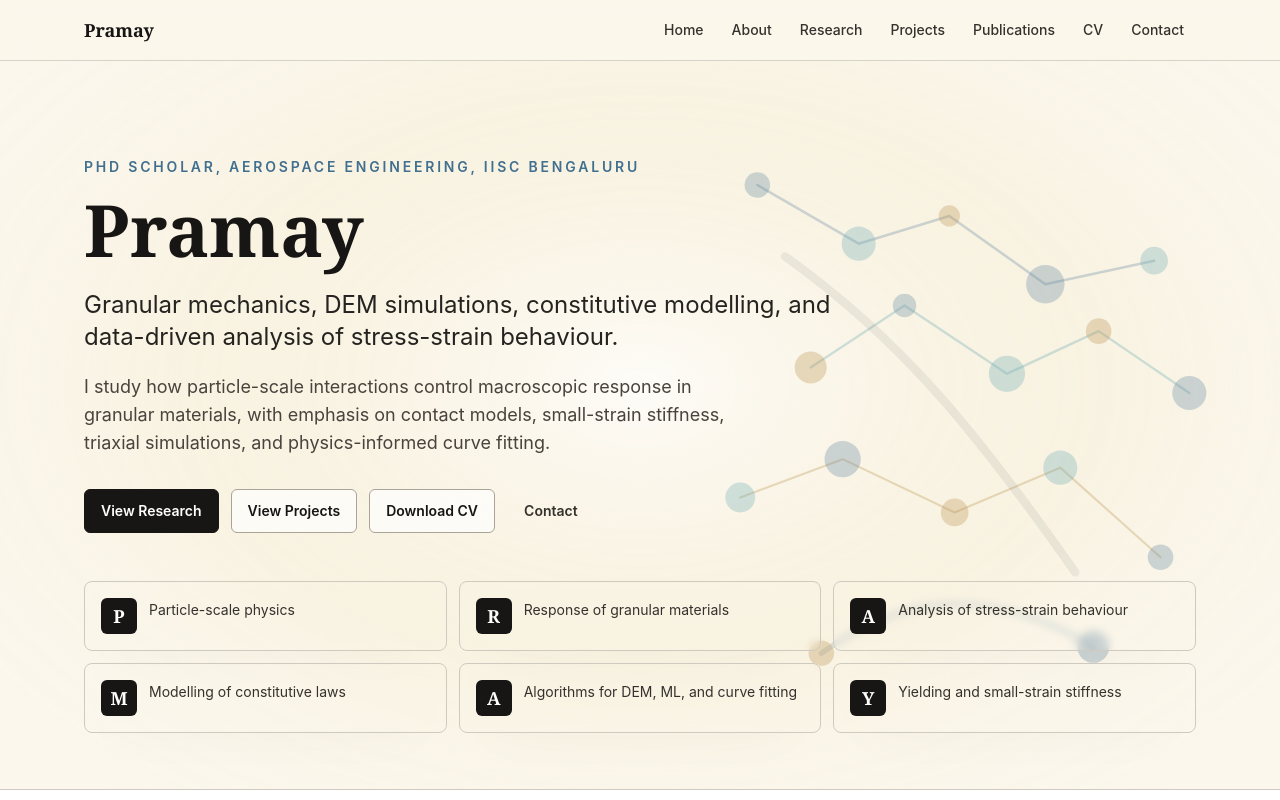
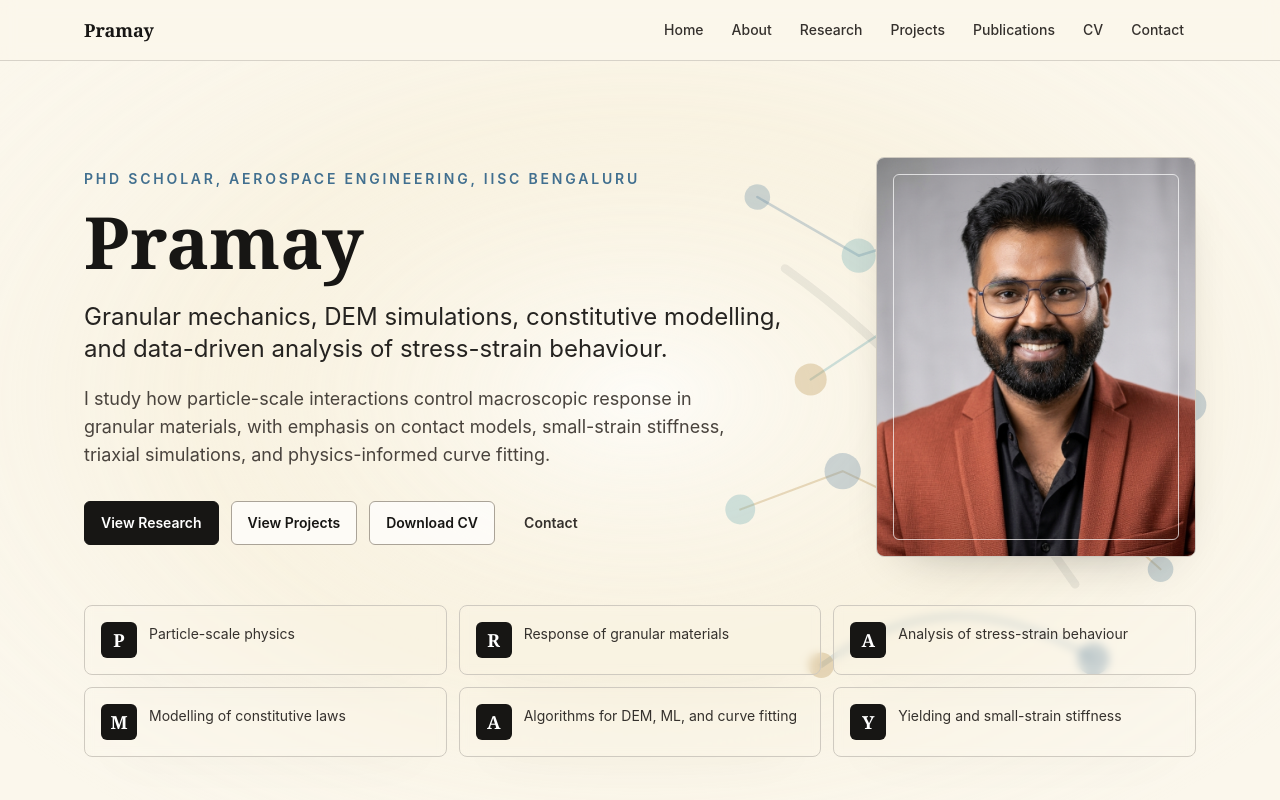
Before and after one commit to pramaybaero-droid/pramaybaero-droid.github.io, a React (Vite) app: page / in a window 1280 px wide. Shown: the top 800 px of the page. Built offline with nearby package versions, Linux system fonts and the light colour scheme.

Commit message:
Add profile photo to homepage

```diff
--- a/src/components/Hero.tsx
+++ b/src/components/Hero.tsx
@@ -3,6 +3,13 @@ import { Button } from "./Button";
 import { ContactNetworkGraphic } from "./ContactNetworkGraphic";
 
 export function Hero() {
+  const initials = profile.name
+    .split(" ")
+    .map((part) => part[0])
+    .join("")
+    .slice(0, 2)
+    .toUpperCase();
+
   return (
     <section
       id="home"
@@ -10,6 +17,7 @@ export function Hero() {
     >
       <ContactNetworkGraphic />
       <div className="relative mx-auto flex min-h-[82vh] max-w-6xl flex-col justify-center px-5 pb-14 pt-24">
+        <div className="grid items-center gap-10 lg:grid-cols-[minmax(0,1fr)_minmax(260px,340px)]">
           <div className="max-w-4xl">
             <p className="mb-4 text-sm font-semibold uppercase tracking-[0.2em] text-research-blue">
               {profile.title}
@@ -37,6 +45,32 @@ export function Hero() {
             </div>
           </div>
 
+          <div className="mx-auto w-full max-w-[18rem] sm:max-w-xs lg:mx-0 lg:justify-self-end">
+            <div className="relative aspect-[4/5] overflow-hidden rounded-lg border border-graphite-200 bg-white/80 shadow-soft backdrop-blur-sm">
+              {profile.photo.src ? (
+                <img
+                  src={profile.photo.src}
+                  alt={profile.photo.alt}
+                  className="h-full w-full object-cover object-top"
+                />
+              ) : (
+                <div
+                  role="img"
+                  aria-label="Profile photo placeholder"
+                  className="flex h-full flex-col items-center justify-center bg-gradient-to-br from-white via-sand-100 to-[#d8e6ea]"
+                >
+                  <div className="flex h-28 w-28 items-center justify-center rounded-full border-4 border-white bg-graphite-900 font-serif text-5xl font-semibold text-white shadow-soft">
+                    {initials}
+                  </div>
+                  <div className="mt-5 h-2 w-24 rounded-full bg-sand-300" aria-hidden="true" />
+                  <div className="mt-3 h-2 w-16 rounded-full bg-research-cyan/55" aria-hidden="true" />
+                </div>
+              )}
+              <div className="pointer-events-none absolute inset-4 rounded-md border border-white/70" aria-hidden="true" />
+            </div>
+          </div>
+        </div>
+
         <div className="mt-12 grid gap-3 sm:grid-cols-2 lg:grid-cols-3">
           {profile.acronym.map((item) => (
             <div
--- a/src/data/profile.ts
+++ b/src/data/profile.ts
@@ -8,6 +8,10 @@ export const profile = {
     "Granular mechanics, DEM simulations, constitutive modelling, and data-driven analysis of stress-strain behaviour.",
   summary:
     "I study how particle-scale interactions control macroscopic response in granular materials, with emphasis on contact models, small-strain stiffness, triaxial simulations, and physics-informed curve fitting.",
+  photo: {
+    src: "/profile-photo.png",
+    alt: "Portrait of Pramay"
+  },
   cvPath: "/Pramay_CV.pdf",
   bio: [
     "Pramay is a PhD Scholar in the Department of Aerospace Engineering at the Indian Institute of Science (IISc), Bengaluru.",
```
Also changed, not shown: public/profile-photo.png (added). Lines whose indentation alone changed are shown as unchanged.
